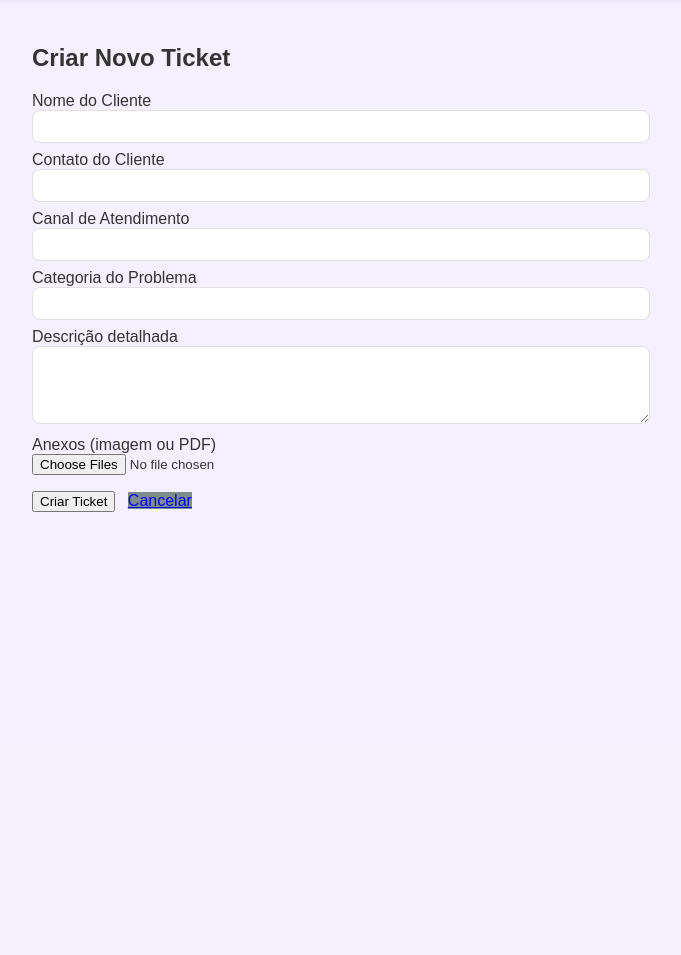
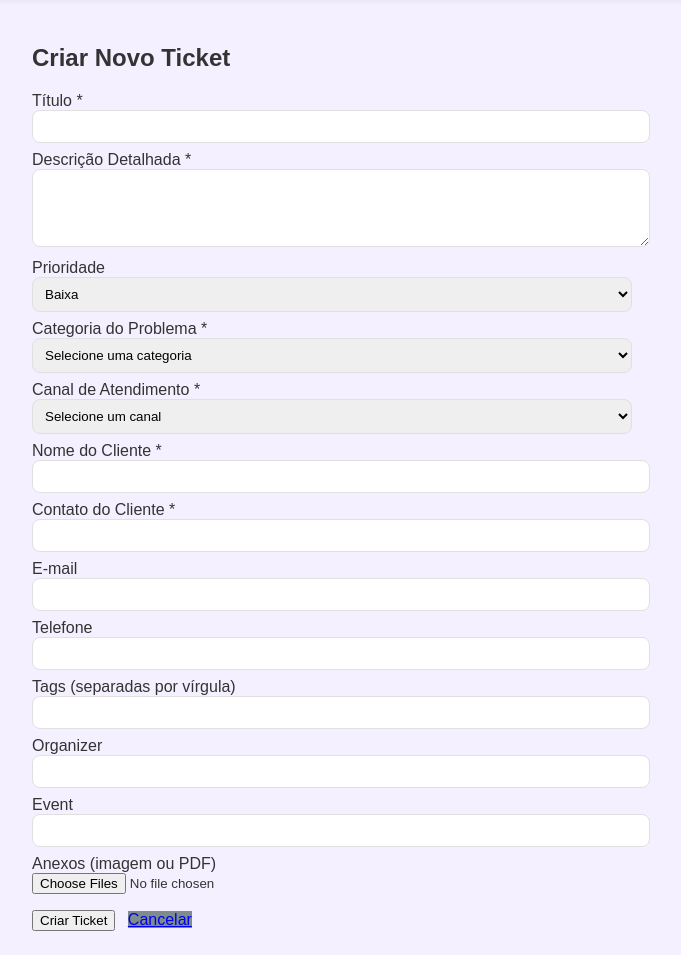
Before and after one commit to biancaladeia/Support-Service-Groovoo, a Flask app: page /tickets/new in a window 1280 px wide. Shown: the part 56-1011 px from the top of the page, without its empty margins (308-989 px from the left). Before the commit the page ends 568 px from the top, so only its background shows below. Run offline with Flask 2, Linux system fonts and the light colour scheme; a user stored in the database is signed in.

Commit message:
update 1.2.1

```diff
--- a/groovoo_service_desk/app.py
+++ b/groovoo_service_desk/app.py
@@ -74,19 +74,34 @@ class Ticket(db.Model):
     """Model representing a support ticket."""
 
     id = db.Column(db.Integer, primary_key=True)
+
+    # --- Novos campos da v1.2 ---
+    title = db.Column(db.String(200), nullable=False, default='Ticket sem título')
+    priority = db.Column(db.String(20), nullable=False, default='Low')
+    tags = db.Column(db.String(200), nullable=True)
+    organizer = db.Column(db.String(120), nullable=True)
+    event = db.Column(db.String(120), nullable=True)
+    email = db.Column(db.String(120), nullable=True)
+    telefone = db.Column(db.String(50), nullable=True)
+
+    # --- Campos originais mantidos ---
     client_name = db.Column(db.String(120), nullable=False)
     client_contact = db.Column(db.String(120), nullable=False)
+    description = db.Column(db.Text, nullable=False)
     channel = db.Column(db.String(50), nullable=False)
     category = db.Column(db.String(50), nullable=False)
-    description = db.Column(db.Text, nullable=False)
+
+    # --- Status (preparado para as novas opções) ---
     status = db.Column(db.String(20), nullable=False, default='Aberto')
+
+    # --- Campos de sistema que permanecem ---
     created_at = db.Column(db.DateTime, default=datetime.utcnow)
     assignee_id = db.Column(db.Integer, db.ForeignKey('user.id'), nullable=False)
     attachments = db.relationship('Attachment', backref='ticket', lazy=True)
     comments = db.relationship('Comment', backref='ticket', lazy=True)
 
     def __repr__(self) -> str:  # pragma: no cover
-        return f'<Ticket {self.id}>'
+        return f'<Ticket {self.id}: {self.title}>'
 
 
 class Attachment(db.Model):
@@ -139,20 +154,12 @@ def allowed_file(filename: str) -> bool:
 def save_attachments(files, ticket: Ticket) -> None:
     """
     Persist uploaded files to the server and create Attachment records.
-
-    Parameters
-    ----------
-    files : werkzeug.datastructures.FileStorage
-        A list or MultiDict of uploaded files.
-    ticket : Ticket
-        The ticket to which attachments belong.
     """
     upload_folder = app.config['UPLOAD_FOLDER']
     os.makedirs(upload_folder, exist_ok=True)
     for file in files:
         if file and allowed_file(file.filename):
             filename = secure_filename(file.filename)
-            # Ensure filename uniqueness by prefixing with timestamp
             unique_name = f"{datetime.utcnow().strftime('%Y%m%d%H%M%S%f')}_{filename}"
             file_path = os.path.join(upload_folder, unique_name)
             file.save(file_path)
@@ -163,7 +170,6 @@ def save_attachments(files, ticket: Ticket) -> None:
 ###############################################################################
 # Routes
 ###############################################################################
-
 
 @app.route('/')
 def home():
@@ -228,24 +234,25 @@ def logout():
 @login_required
 def dashboard():
     """
-    Render the main dashboard showing ticket counters, filters and a list of
-    tickets.  Supports simple search (``q``) and category filtering.
+    Render the main dashboard.
     """
     query = request.args.get('q', '').strip()
     category_filter = request.args.get('category', '').strip()
 
-    # Base query
-    tickets_query = Ticket.query.filter_by(assignee_id=current_user.id)
+    # Base query: Filtra tickets do utilizador que não estão arquivados
+    tickets_query = Ticket.query.filter(
+        Ticket.assignee_id == current_user.id,
+        Ticket.status != 'Arquivado'
+    )
 
     # Apply search across several fields
     if query:
         like_query = f"%{query}%"
         tickets_query = tickets_query.filter(
-            db.or_(Ticket.client_name.ilike(like_query),
-                   Ticket.client_contact.ilike(like_query),
-                   Ticket.channel.ilike(like_query),
-                   Ticket.category.ilike(like_query),
-                   Ticket.description.ilike(like_query))
+            db.or_(Ticket.title.ilike(like_query),
+                   Ticket.client_name.ilike(like_query),
+                   Ticket.description.ilike(like_query),
+                   Ticket.tags.ilike(like_query))
         )
 
     # Apply category filter
@@ -262,6 +269,7 @@ def dashboard():
     statuses = {
         'Aberto': 0,
         'Aguardando': 0,
+        'Resolvido': 0,
         'Fechado': 0
     }
     for t in Ticket.query.filter_by(assignee_id=current_user.id):
@@ -277,37 +285,50 @@ def dashboard():
         statuses=statuses
     )
 
-
 @app.route('/tickets/new', methods=['GET', 'POST'])
 @login_required
 def create_ticket():
     """Create a new support ticket."""
     if request.method == 'POST':
-        # Extract form data
+        # Extrair todos os dados do formulário (novos e antigos)
+        title = request.form.get('title')
+        description = request.form.get('description')
+        priority = request.form.get('priority')
+        tags = request.form.get('tags')
+        organizer = request.form.get('organizer')
+        event = request.form.get('event')
+        email = request.form.get('email')
+        telefone = request.form.get('telefone')
         client_name = request.form.get('client_name')
         client_contact = request.form.get('client_contact')
         channel = request.form.get('channel')
         category = request.form.get('category')
-        description = request.form.get('description')
 
-        # Validate required fields
-        if not all([client_name, client_contact, channel, category, description]):
-            flash('Todos os campos são obrigatórios.', 'error')
-            return redirect(url_for('create_ticket'))
+        # Validar campos obrigatórios
+        if not all([title, description, client_name, client_contact, channel, category]):
+            flash('Os campos marcados com * são obrigatórios.', 'error')
+            return render_template('create_ticket.html', form_data=request.form)
 
-        # Create ticket instance
+        # Criar a instância do ticket com todos os novos campos
         ticket = Ticket(
+            title=title,
+            description=description,
+            priority=priority,
+            tags=tags,
+            organizer=organizer,
+            event=event,
+            email=email,
+            telefone=telefone,
             client_name=client_name,
             client_contact=client_contact,
             channel=channel,
             category=category,
-            description=description,
             assignee_id=current_user.id
         )
         db.session.add(ticket)
-        db.session.flush()  # flush to get ticket id for attachments
+        db.session.flush()
 
-        # Handle file attachments
+        # Lidar com os anexos de ficheiros
         files = request.files.getlist('attachments')
         save_attachments(files, ticket)
 
@@ -315,33 +336,31 @@ def create_ticket():
         flash('Ticket criado com sucesso!', 'success')
         return redirect(url_for('dashboard'))
 
-    return render_template('create_ticket.html')
+    return render_template('create_ticket.html', form_data={})
+
+
 
 
 @app.route('/tickets/<int:ticket_id>', methods=['GET', 'POST'])
 @login_required
 def ticket_detail(ticket_id: int):
     """
-    Display a ticket with its details, comments and attachments.  Allows the
-    current user to add comments and update the ticket status.
+    Display a ticket with its details, comments and attachments.
     """
     ticket = Ticket.query.get_or_404(ticket_id)
     if ticket.assignee_id != current_user.id:
         abort(403)
 
     if request.method == 'POST':
-        # Adding a new comment
         content = request.form.get('comment')
         if content:
             comment = Comment(content=content, ticket=ticket, author=current_user)
             db.session.add(comment)
 
-        # Updating status
         new_status = request.form.get('status')
-        if new_status and new_status in {'Aberto', 'Aguardando', 'Fechado'}:
+        if new_status and new_status in {'Aberto', 'Aguardando', 'Resolvido', 'Fechado', 'Arquivado'}:
             ticket.status = new_status
 
-        # Handle additional file uploads
         files = request.files.getlist('attachments')
         save_attachments(files, ticket)
 
@@ -352,19 +371,35 @@ def ticket_detail(ticket_id: int):
     return render_template('ticket_detail.html', ticket=ticket)
 
 
+@app.route('/tickets/<int:ticket_id>/archive', methods=['POST'])
+@login_required
+def archive_ticket(ticket_id: int):
+    """
+    Muda o status de um ticket para 'Arquivado'.
+    """
+    ticket = Ticket.query.get_or_404(ticket_id)
+    if ticket.assignee_id != current_user.id:
+        abort(403)
+
+    ticket.status = 'Arquivado'
+    db.session.commit()
+
+    flash(f'Ticket #{ticket.id} arquivado com sucesso!', 'success')
+    return redirect(url_for('dashboard'))
+
+
 @app.route('/export/csv')
 @login_required
 def export_csv():
     """
-    Export open tickets to CSV.  Only tickets assigned to the current user
-    with status ``Aberto`` are included.
+    Export open tickets to CSV.
     """
     tickets = Ticket.query.filter_by(assignee_id=current_user.id, status='Aberto').order_by(Ticket.created_at).all()
     si = io.StringIO()
     writer = csv.writer(si)
-    writer.writerow(['ID', 'Cliente', 'Contato', 'Canal', 'Categoria', 'Descrição', 'Status', 'Criado em'])
+    writer.writerow(['ID', 'Título', 'Cliente', 'Contato', 'Canal', 'Categoria', 'Descrição', 'Status', 'Criado em'])
     for t in tickets:
-        writer.writerow([t.id, t.client_name, t.client_contact, t.channel, t.category, t.description, t.status, t.created_at.isoformat()])
+        writer.writerow([t.id, t.title, t.client_name, t.client_contact, t.channel, t.category, t.description, t.status, t.created_at.isoformat()])
     output = io.BytesIO()
     output.write(si.getvalue().encode('utf-8'))
     output.seek(0)
@@ -381,15 +416,13 @@ def export_csv():
 @login_required
 def export_markdown():
     """
-    Export open tickets to Markdown.  Only tickets assigned to the current
-    user with status ``Aberto`` are included.  Each ticket becomes a
-    subsection with its fields.
+    Export open tickets to Markdown.
     """
     tickets = Ticket.query.filter_by(assignee_id=current_user.id, status='Aberto').order_by(Ticket.created_at).all()
     md_lines = []
     md_lines.append('# Tickets Abertos')
     for t in tickets:
-        md_lines.append(f'\n## Ticket {t.id}')
+        md_lines.append(f'\n## Ticket {t.id} - {t.title}')
         md_lines.append(f'- **Cliente:** {t.client_name}')
         md_lines.append(f'- **Contato:** {t.client_contact}')
         md_lines.append(f'- **Canal:** {t.channel}')
@@ -427,7 +460,6 @@ def not_found(error):
 ###############################################################################
 
 if __name__ == '__main__':  # pragma: no cover
-    # Create the database tables before starting the server if needed.
     with app.app_context():
         db.create_all()
     app.run(debug=True)
--- a/groovoo_service_desk/static/css/style.css
+++ b/groovoo_service_desk/static/css/style.css
@@ -335,3 +335,17 @@ body {
   gap: 8px;
   align-items: center;
 }
+
+/* Estilos para a Prioridade - Adicionar no final do style.css */
+.priority-badge {
+  display: inline-block;
+  padding: 2px 8px;
+  border-radius: var(--radius);
+  font-size: 12px;
+  color: white;
+  margin-bottom: 4px;
+}
+
+.priority-low { background-color: #27ae60; } /* Verde */
+.priority-medium { background-color: #f39c12; } /* Amarelo */
+.priority-high { background-color: #e74c3c; } /* Vermelho */
--- a/groovoo_service_desk/templates/create_ticket.html
+++ b/groovoo_service_desk/templates/create_ticket.html
@@ -3,21 +3,56 @@
 {% block content %}
 <div style="padding:24px;max-width:600px;margin:0 auto;">
   <h2>Criar Novo Ticket</h2>
-  <form method="post" enctype="multipart/form-data">
-    <label for="client_name">Nome do Cliente</label>
-    <input type="text" id="client_name" name="client_name" required style="width:100%;padding:8px;margin-bottom:8px;border:1px solid var(--border-color);border-radius:var(--radius);" />
+  <form method="post" enctype="multipart/form-data" novalidate>
 
-    <label for="client_contact">Contato do Cliente</label>
-    <input type="text" id="client_contact" name="client_contact" required style="width:100%;padding:8px;margin-bottom:8px;border:1px solid var(--border-color);border-radius:var(--radius);" />
+    <label for="title">Título *</label>
+    <input type="text" id="title" name="title" required value="{{ form_data.title or '' }}" style="width:100%;padding:8px;margin-bottom:8px;border:1px solid var(--border-color);border-radius:var(--radius);" />
 
-    <label for="channel">Canal de Atendimento</label>
-    <input type="text" id="channel" name="channel" required style="width:100%;padding:8px;margin-bottom:8px;border:1px solid var(--border-color);border-radius:var(--radius);" />
+    <label for="description">Descrição Detalhada *</label>
+    <textarea id="description" name="description" required rows="4" style="width:100%;padding:8px;margin-bottom:8px;border:1px solid var(--border-color);border-radius:var(--radius);">{{ form_data.description or '' }}</textarea>
 
-    <label for="category">Categoria do Problema</label>
-    <input type="text" id="category" name="category" required style="width:100%;padding:8px;margin-bottom:8px;border:1px solid var(--border-color);border-radius:var(--radius);" />
+    <label for="priority">Prioridade</label>
+    <select id="priority" name="priority" style="width:100%;padding:8px;margin-bottom:8px;border:1px solid var(--border-color);border-radius:var(--radius);">
+        <option value="Low" {% if form_data.priority == 'Low' %}selected{% endif %}>Baixa</option>
+        <option value="Medium" {% if form_data.priority == 'Medium' %}selected{% endif %}>Média</option>
+        <option value="High" {% if form_data.priority == 'High' %}selected{% endif %}>Alta</option>
+    </select>
 
-    <label for="description">Descrição detalhada</label>
-    <textarea id="description" name="description" required rows="4" style="width:100%;padding:8px;margin-bottom:8px;border:1px solid var(--border-color);border-radius:var(--radius);"></textarea>
+    <label for="category">Categoria do Problema *</label>
+    <select id="category" name="category" required style="width:100%;padding:8px;margin-bottom:8px;border:1px solid var(--border-color);border-radius:var(--radius);">
+        <option value="">Selecione uma categoria</option>
+        <option value="Problema com Pagamento" {% if form_data.category == 'Problema com Pagamento' %}selected{% endif %}>Problema com Pagamento</option>
+        <option value="Problema com Ordem" {% if form_data.category == 'Problema com Ordem' %}selected{% endif %}>Problema com Ordem</option>
+        <option value="Erro no App" {% if form_data.category == 'Erro no App' %}selected{% endif %}>Erro no App</option>
+        <option value="Dúvida sobre Evento" {% if form_data.category == 'Dúvida sobre Evento' %}selected{% endif %}>Dúvida sobre Evento</option>
+        <option value="Login/Senha" {% if form_data.category == 'Login/Senha' %}selected{% endif %}>Login/Senha</option>
+        <option value="Autorização de Dispositivo" {% if form_data.category == 'Autorização de Dispositivo' %}selected{% endif %}>Autorização de Dispositivo</option>
+    </select>
+
+    <label for="channel">Canal de Atendimento *</label>
+    <select id="channel" name="channel" required style="width:100%;padding:8px;margin-bottom:8px;border:1px solid var(--border-color);border-radius:var(--radius);">
+        <option value="">Selecione um canal</option>
+        <option value="WhatsApp" {% if form_data.channel == 'WhatsApp' %}selected{% endif %}>WhatsApp</option>
+        <option value="Ligação" {% if form_data.channel == 'Ligação' %}selected{% endif %}>Ligação</option>
+        <option value="Email" {% if form_data.channel == 'Email' %}selected{% endif %}>Email</option>
+        <option value="Mensagem" {% if form_data.channel == 'Mensagem' %}selected{% endif %}>Mensagem</option>
+    </select>
+
+    <label for="client_name">Nome do Cliente *</label>
+    <input type="text" id="client_name" name="client_name" required value="{{ form_data.client_name or '' }}" style="width:100%;padding:8px;margin-bottom:8px;border:1px solid var(--border-color);border-radius:var(--radius);" />
+    <label for="client_contact">Contato do Cliente *</label>
+    <input type="text" id="client_contact" name="client_contact" required value="{{ form_data.client_contact or '' }}" style="width:100%;padding:8px;margin-bottom:8px;border:1px solid var(--border-color);border-radius:var(--radius);" />
+
+    <label for="email">E-mail</label>
+    <input type="email" id="email" name="email" value="{{ form_data.email or '' }}" style="width:100%;padding:8px;margin-bottom:8px;border:1px solid var(--border-color);border-radius:var(--radius);" />
+    <label for="telefone">Telefone</label>
+    <input type="tel" id="telefone" name="telefone" value="{{ form_data.telefone or '' }}" style="width:100%;padding:8px;margin-bottom:8px;border:1px solid var(--border-color);border-radius:var(--radius);" />
+    <label for="tags">Tags (separadas por vírgula)</label>
+    <input type="text" id="tags" name="tags" value="{{ form_data.tags or '' }}" style="width:100%;padding:8px;margin-bottom:8px;border:1px solid var(--border-color);border-radius:var(--radius);" />
+    <label for="organizer">Organizer</label>
+    <input type="text" id="organizer" name="organizer" value="{{ form_data.organizer or '' }}" style="width:100%;padding:8px;margin-bottom:8px;border:1px solid var(--border-color);border-radius:var(--radius);" />
+    <label for="event">Event</label>
+    <input type="text" id="event" name="event" value="{{ form_data.event or '' }}" style="width:100%;padding:8px;margin-bottom:8px;border:1px solid var(--border-color);border-radius:var(--radius);" />
 
     <label for="attachments">Anexos (imagem ou PDF)</label>
     <input type="file" id="attachments" name="attachments" multiple style="display:block;margin-bottom:16px;" />
```
Also changed, not shown: groovoo_service_desk/templates/dashboard.html (+25 -12 lines), groovoo_service_desk/templates/ticket_detail.html (+11 -14 lines), groovoo_service_desk/service_desk.db.
